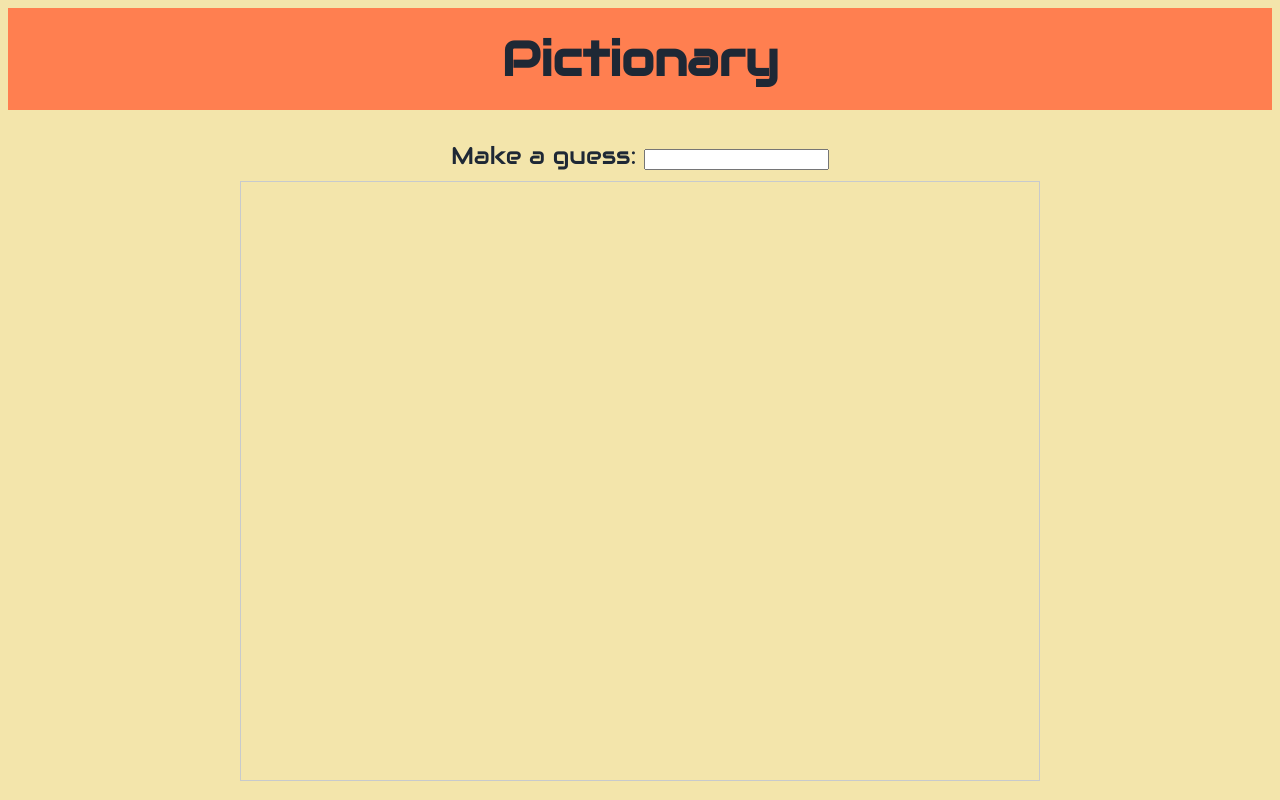
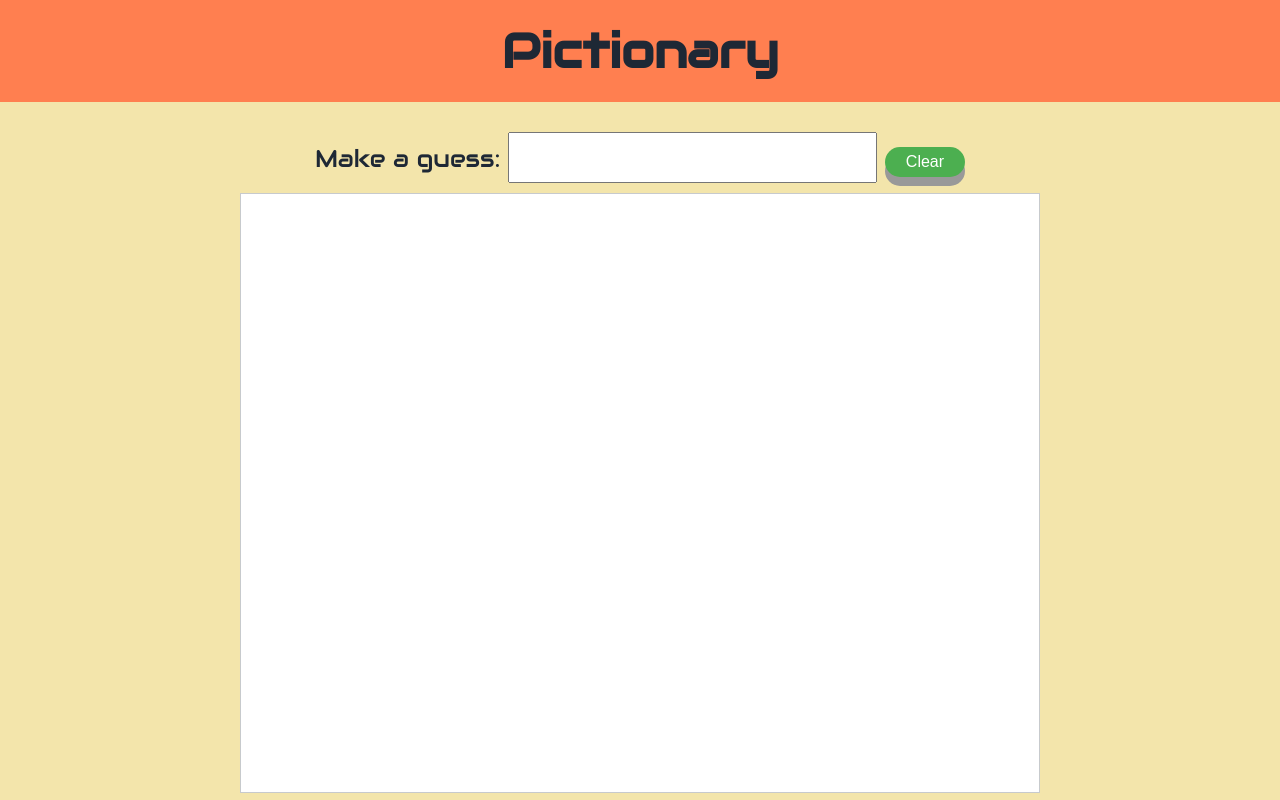
Before and after one commit to abby-garcia/pictionary, a website: page public/index.html in a window 1280 px wide. Drawn offline with nearby package versions, Linux system fonts and the light colour scheme; no server answers.

Commit message:
more css edits

```diff
--- a/public/css/main.css
+++ b/public/css/main.css
@@ -7,6 +7,7 @@
     background-color: #F3E5AB;
     font-size: 1.5em;
     font-family: 'Audiowide', cursive;
+    margin: 0;
 }
 
 h1 {
@@ -24,10 +25,42 @@
     padding: 10px;
 }
 
+
+input{
+    height: 51px;
+    font-size: 21pt;
+
+}
+
+.button {
+  display: inline-block;
+  padding: 6px 21px;
+  font-size: 16px;
+  cursor: pointer;
+  text-align: center;
+  text-decoration: none;
+  outline: none;
+  color: #fff;
+  background-color: #4CAF50;
+  border: none;
+  border-radius: 15px;
+  box-shadow: 0 9px #999;
+}
+
+.button:hover {background-color: #3e8e41}
+
+.button:active {
+  background-color: #3e8e41;
+  box-shadow: 0 5px #666;
+  transform: translateY(4px);
+}
+
+
 canvas {   /*this is where we're going to draw the pictures*/
     width: 800px;
     height: 600px;
     border: 1px #C7CACD solid;
     display: block;
     margin: 0 auto;
+    background-color:white;
 }
--- a/public/index.html
+++ b/public/index.html
@@ -16,7 +16,8 @@
 <h1>Pictionary</h1>
 <div id="top-message">
     <div id="guess">
-        Make a guess: <input type="text">
+        Make a guess: <input class="input_box" type="text">
+        <button type="button" class="button">Clear</button>
     </div>
     <div id="guessMade"></div>
 </div>
--- a/public/main.js
+++ b/public/main.js
@@ -70,9 +70,9 @@
 
     socket.on('match', function(guess){
         drawer = false;
-        alert("Someone Guessed It! :) The answer is" + guess + "."); // line 9 of instructions
+        alert("Someone Guessed It! :) The answer is " + guess + "."); // line 9 of instructions
 
-    })
+    });
 
     // Guessing Section
     var guessBox;
```
